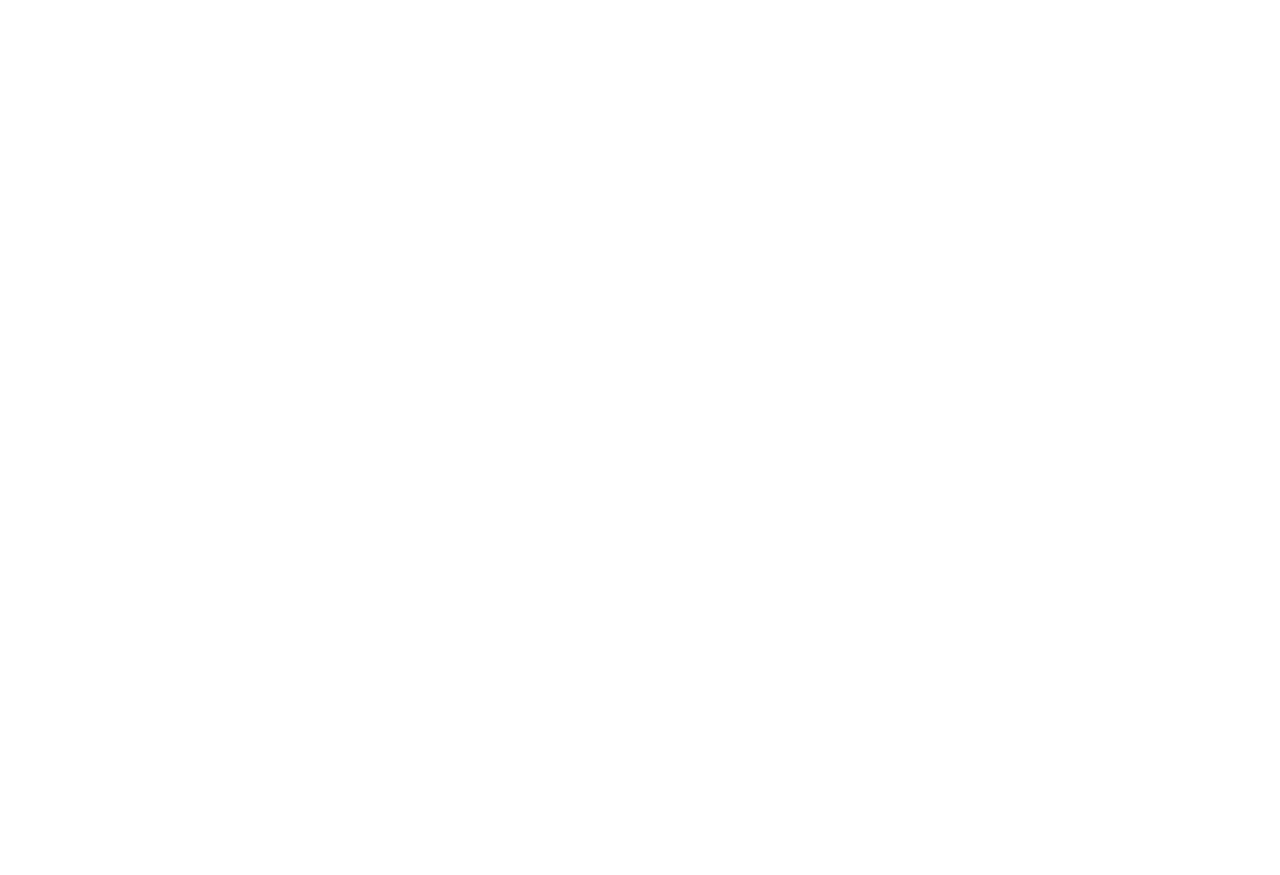
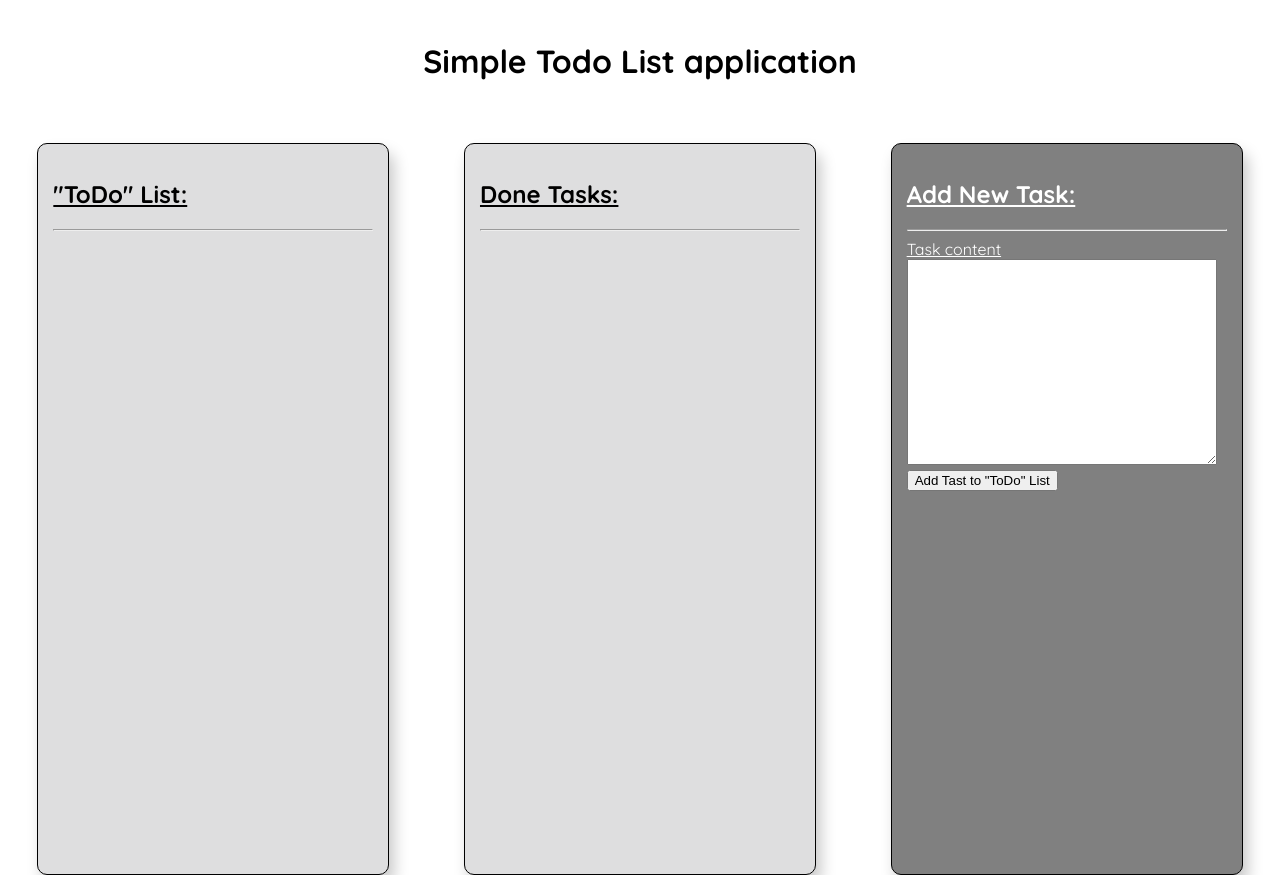
Before and after one commit to trohda/javascript-excersizes, a plain HTML site: page Todo List/index.html in a window 1280 px wide. Before the commit the page ends 800 px from the top, so only its background shows below. Drawn offline with Linux system fonts and the light colour scheme.

Commit message:
Create simple layout

```diff
--- a/Todo List/index.html
+++ b/Todo List/index.html
@@ -5,9 +5,93 @@
     <meta http-equiv="X-UA-Compatible" content="IE=edge">
     <meta name="viewport" content="width=device-width, initial-scale=1.0">
     <title>Todo List</title>
+
+    <link rel="preconnect" href="https://fonts.googleapis.com">
+    <link rel="preconnect" href="https://fonts.gstatic.com" crossorigin>
+    <link href="https://fonts.googleapis.com/css2?family=Quicksand:wght@400;700&display=swap" rel="stylesheet">
 </head>
+
+<style>
+    body{
+        margin: 0;
+        padding: 0;
+        font-family: 'Quicksand', sans-serif;
+    }
+
+    header {
+        text-align: center;
+        padding: 20px 10px;
+        margin-bottom: 20px;
+    }
+    main {
+        display: flex;
+        flex-direction: row;
+        justify-content: space-around;
+    }
+
+    main>*{
+        background-color: rgb(222, 222, 223);
+        width: 25%;
+        min-height:700px;
+        border: 1px solid black;
+        padding: 15px;
+        border-radius: 10px;
+        box-shadow: 5px 10px 15px rgba(200, 200, 200, 10);
+        text-decoration: underline;
+    }
+    #taskContent {
+        width: 95%;
+        height: 200px;
+    }
+    .addNewTask {
+        color: white;
+        background-color: gray;
+        height:400px ;
+    }
+
+    main>*:hover {
+        border: 2px solid black;
+        box-shadow: 10px 20px 30px rgba(200, 200, 200, 10);
+    }
+
+
+</style>
 <body>
 
+    <header>
+        <h1>Simple Todo List application</h1>
+    </header>
+
+    <main>
+
+        <section class="toDoTasksList">
+            <h2>"ToDo" List:</h2>
+            <hr>
+            <ul>
+
+            </ul>
+        </section>
+
+        <section class="doneTasksList">
+            <h2>Done Tasks:</h2>
+            <hr>
+            <ul>
+
+            </ul>
+        </section>
+
+        <aside class="addNewTask">
+            <h2>Add New Task:</h2>
+            <hr>
+            <form>
+                 <label for="taskContent">Task content</label><br>
+                 <textarea name="taskContent" id="taskContent"></textarea>
+                 <button>Add Tast to "ToDo" List</button>
+             </form>
+        </aside>
+
+
+    </main>
 
     <script type="module" src="./Modules/app.js"></script>
 
```
